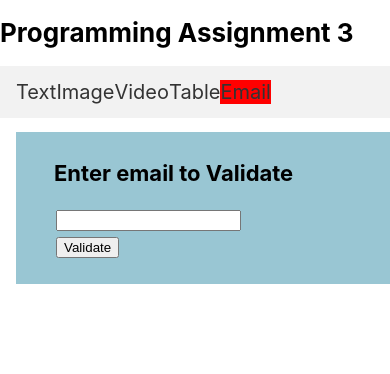
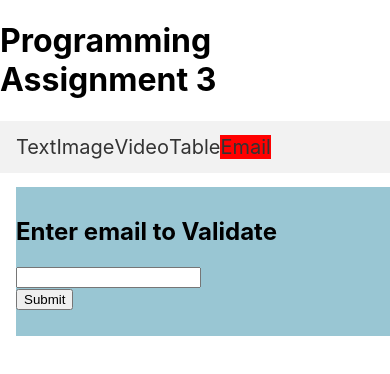
Before and after one commit to LouieAldana/programming-assignment-3, a React (Create React App) app: page / in a window 390 px wide. Both pictures are taken after a click on the element "Email". Shown: the top 374 px of the page. Built offline with nearby package versions, Linux system fonts and the light colour scheme.

Commit message:
added email verification /bug fixes

```diff
--- a/src/component/indtab.js
+++ b/src/component/indtab.js
@@ -1,4 +1,3 @@
-import React, { Component } from 'react';
 import './style.css';
 
 
--- a/src/component/page1.js
+++ b/src/component/page1.js
@@ -1,5 +1,4 @@
 import React, { Component } from 'react';
-const msg = document.querySelector('.msg');
 
 class App extends Component {
     state = {
@@ -18,7 +17,7 @@ class App extends Component {
 
 
     render() {
-        const { value, value2 } = this.state;
+        const { value } = this.state;
         return (
             <form>
                 <label>
--- a/src/component/page2.js
+++ b/src/component/page2.js
@@ -1,5 +1,4 @@
 import React from "react"
-import ReactDOM from "react-dom"
 import './style.css';
 
 
--- a/src/component/page3.js
+++ b/src/component/page3.js
@@ -1,5 +1,4 @@
 import React from "react"
-import ReactDOM from "react-dom"
 import './style.css';
 
 function Videodata() {
--- a/src/component/page4.js
+++ b/src/component/page4.js
@@ -1,5 +1,4 @@
 import React from "react"
-import ReactDOM from "react-dom"
 import './style.css';
 
 function Tabledata() {
--- a/src/component/page5.js
+++ b/src/component/page5.js
@@ -1,35 +1,54 @@
-import React from "react"
-import ReactDOM from "react-dom"
+import { Component, React } from 'react';
 import './style.css';
-const msg = document.querySelector('.msg');
-const emailInput = document.querySelector('#email');
+
+class Emaildata extends Component {
+
+    constructor(props) {
+        super(props);
+        this.state = {
+            message: '',
+            email: ''
+        };
+        this.handleChange = this.handleChange.bind(this);
+        this.handleSubmit = this.handleSubmit.bind(this);
+    }
+
+    handleChange(inputText) {
+        this.setState({
+            email: inputText.target.value
+        });
+    }
+
+    handleSubmit(inputText) {
+        var mailformat = /^[a-zA-Z0-9.!#$%&'*+/=?^_`{|}~-]+@[a-zA-Z0-9-]+(?:\.[a-zA-Z0-9-]+)*$/;
+        if (this.state.email !== '') {
+            if (this.state.email.match(mailformat)) {
+                this.setState({
+                    message: "Email successfully recorded."
+                })
+            } else {
+                this.setState({
+                    message: "Invalid email address."
+                })
+            }
+
+        }
+        inputText.preventDefault();
+    }
 
 
-
-function Emaildata() {
-
-    return (
-
-        <div>
-            <body>
-                <div class="mail">
-                    <h2>Enter email to Validate</h2>
-                    <form name="form1" action="#">
-                        <ul>
-                            <li><input type='text' name='text1' /></li>
-                            <li>
-                                <div class="msg"></div>
-                            </li>
-                            <li class="Validate"><input type="submit" name="Validate" value="Validate"
-                                onclick="ValidateEmail(document.form1.text1)" /></li>
-                            <li> </li>
-                        </ul>
-                    </form>
-                </div>
-
-            </body>
-        </div >
-    )
+    render() {
+        return (
+            <div class="mail">
+                <h2>Enter email to Validate</h2>
+                <form name="email" onSubmit={this.handleSubmit}>
+                    <input type='text' name='input' value={this.state.email} onChange={this.handleChange} />
+                    <br />
+                    <input type='submit' value='Submit' />
+                    <p id="submitMsg">{this.state.message}</p>
+                </form>
+            </div>
+        );
+    }
 }
-
-export default Emaildata
+export default Emaildata;
--- a/src/component/style.css
+++ b/src/component/style.css
@@ -1,8 +1,5 @@
-.text{
-    background-color: lightcoral;
-}
 
-  /* pictures/page2 */
+/* pictures/page2 */
   .grid img {
     width: 200px;
     height: 200px;
@@ -44,11 +41,6 @@
   }
 
 
-
-
-
-
-
   /* lightbox */
   #lightbox {
     position: fixed;
@@ -76,30 +68,8 @@
 
 
 
-  @media(max-width: 992px) {
-    .grid { padding: 20px 100px; }
-    #back-to-top-btn { font-size: 22px; width: 40px; height: 40px; bottom: 15px; right: 15px; }
-  }
-  @media(max-width:768px) {
-    body { font-size: 16px; }
-    .grid { padding: 10px 50px; }
-    h1 { font-size: 26px; }
-    h2 { font-size: 22px; }
-    hr { margin: 30px 0; }
-    #back-to-top-btn { font-size: 18px; width: 32px; height: 32px; bottom: 6px; right: 6px; }
-  }
-
-
-
-
-
-
-
 
   /* email */
-  li {list-style-type: none;
-    font-size: 16pt;
-    }
     .mail {
     margin: auto;
     padding-top: 10px;
@@ -108,13 +78,7 @@
     background : rgb(153, 198, 211);
     border: 1px soild rgb(1, 20, 24);
     }
-    .mail h2 {
-    margin-left: 38px;
-    }
 
-    input:focus, textarea:focus{
-    background-color: lightyellow;
-    }
-    input submit {
-    font-size: 10pt;
-    }
+    /* .mail h2 {
+    margin-left: 10px;
+    } */
```
